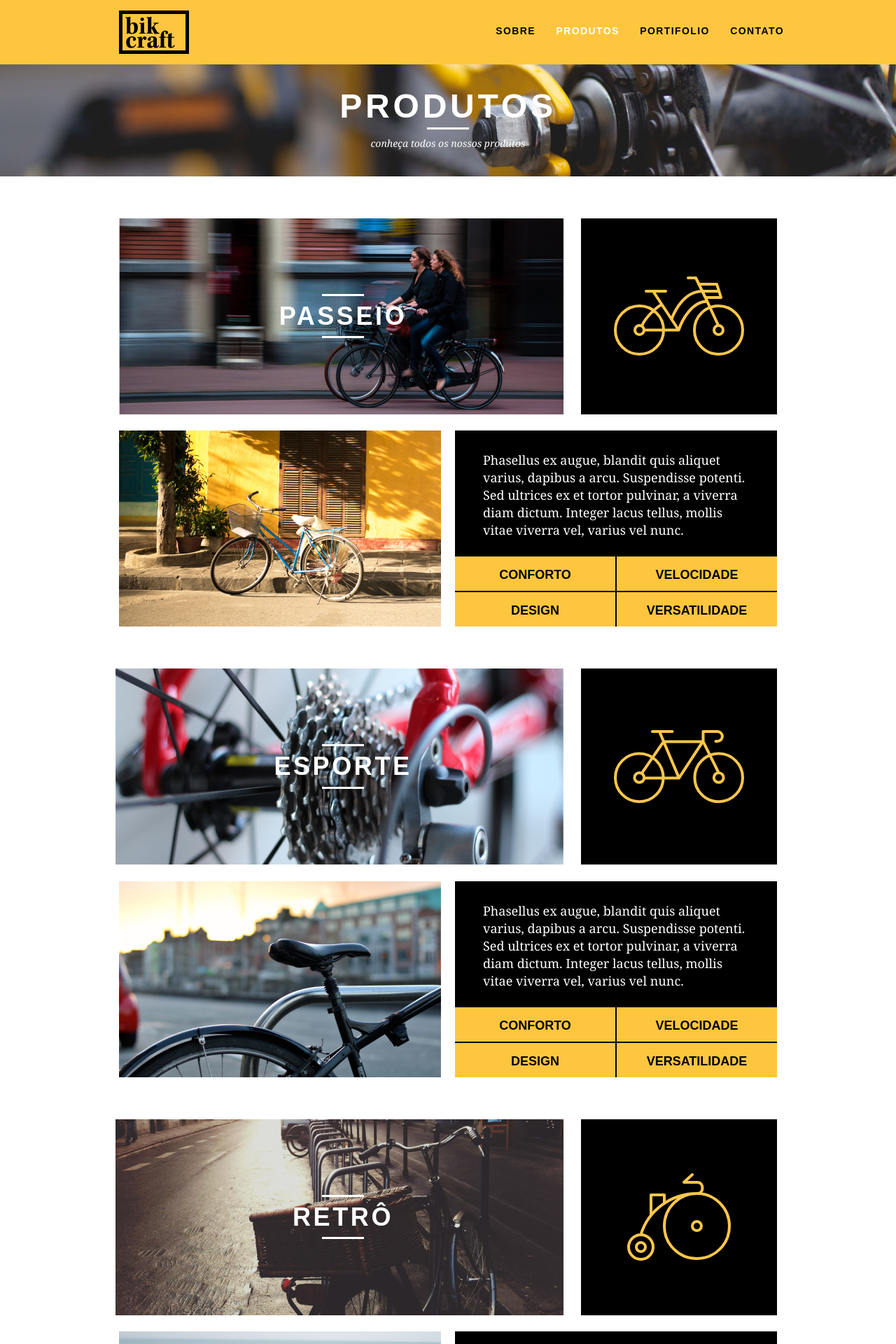
After one commit to rafaelhbastos/bikcraft, a PHP site: page /produtos.html in a window 1280 px wide. The commit adds this page. Shown: the top 1920 px of the page at 70% size. Run offline with PHP 8.4, Linux system fonts and the light colour scheme.

Commit message:
firt part of produtcts page

```diff
--- a/CSS/style.css
+++ b/CSS/style.css
@@ -62,7 +62,6 @@ img {
   padding-top: 40px;
   text-align: center;
   margin-top: 92px;
-  background-size: cover;
 }
 
 .introducao_rest h1 {
@@ -70,7 +69,7 @@ img {
   font-weight: bold;
   text-transform: uppercase;
   letter-spacing: 0.1em;
-  font-size: 36px;
+  font-size: 48px;
   line-height: 40px;
 }
 .introducao_rest h1:after {
@@ -322,6 +321,7 @@ img {
   color: white;
   background: black;
   text-align: left;
+  margin-top: -20px;
 }
 
 .footer .subtitulo {
--- /dev/null
+++ b/CSS/styleprodutos.css
@@ -0,0 +1,92 @@
+/* ------------------- BG ------------------- */
+
+.introdução_produtos {
+  background: url("../img/fotos/bg-produto.jpg") no-repeat center;
+  background-size: cover;
+}
+
+/* ------------------- Produto ------------------- */
+
+.produto_item {
+  padding-top: 60px;
+}
+
+.img_maior img {
+  margin-left: -5px;
+}
+
+.produto_item h2 {
+  font-size: 36px;
+  color: white;
+  text-transform: uppercase;
+  letter-spacing: 0.1em;
+  font-weight: bold;
+  position: relative;
+  top: -180px;
+  text-align: center;
+  margin-bottom: -56px;
+}
+
+.produto_item h2:before,
+.produto_item h2::after {
+  content: "";
+  display: block;
+  width: 60px;
+  height: 3px;
+  background: white;
+  margin: 8px auto;
+}
+
+.produto_icone {
+  background: black;
+  padding: 70px 0;
+}
+.produto_icone img {
+  margin: 0 auto;
+}
+
+.produto_info {
+  background: black;
+}
+
+.produto_info p {
+  color: white;
+  font-size: 18px;
+  line-height: 25px;
+  height: 180px;
+  padding: 30px 40px;
+}
+
+.produto_info ul li {
+  background: #fec63e;
+  text-transform: uppercase;
+  font-size: 18px;
+  font-weight: bold;
+  line-height: 20px;
+  float: left;
+  text-align: center;
+  width: 229px;
+  height: 49px;
+  padding-top: 16px;
+}
+
+.produto_info ul li:nth-child(1) {
+  margin-bottom: 2px;
+}
+.produto_info ul li:nth-child(2) {
+  margin-bottom: 2px;
+}
+
+.produto_info ul li:nth-child(even) {
+  margin-left: 2px;
+}
+
+/* ------------------- Orçamento ------------------- */
+
+.orcamento .subtitulo {
+  color: #fec63e;
+}
+
+.orcamento .subtitulo:after {
+  background-color: #fec63e;
+}
--- a/index.html
+++ b/index.html
@@ -75,7 +75,7 @@
         <h2 class="subtitulo">Portifólio</h2>
         <ul class="lista_portifolio">
           <li class="grid-8"><img src="img/fotos/retro-home.jpg" alt="Retro Portifólio"></li>
-          <li class="grid-8"><img src="img/fotos/passeio2-port.jpg" alt="Passeio Portifólio"></li>
+          <li class="grid-8"><img src="img/fotos/passeio-home.jpg" alt="Passeio Portifólio"></li>
           <li class="grid-16"><img src="img/fotos/esporte-home.jpg" alt="Esporte Portifólio"></li>
         </ul>
 
--- /dev/null
+++ b/produtos.html
@@ -0,0 +1,181 @@
+<!DOCTYPE html>
+<html lang="pt-br">
+  <head>
+    <meta charset="utf-8">
+    <link rel="stylesheet" href="CSS/normalize.css">
+    <link rel="stylesheet" href="CSS/reset.css">
+    <link rel="stylesheet" href="CSS/grid.css">
+    <link rel="stylesheet" href="CSS/style.css">
+    <link rel="stylesheet" href="CSS/styleprodutos.css">
+  </head>
+
+  <body>
+    <header class="header">
+      <div class="container">
+        <a href="index.html" class="grid-4">
+          <img src="img/logo/bikcraft.svg" alt="bikecraft">
+        </a>
+        <nav class="header_menu" class="grid-12">
+          <ul>
+            <li><a href="sobre.html">Sobre</a></li>
+            <li><a href="produtos.html" class="menu_ativo">Produtos</a></li>
+            <li><a href="portifolio.html">Portifolio</a></li>
+            <li><a href="contato.html">Contato</a></li>
+          </ul>
+        </nav>
+      </div>
+    </header>
+
+    <section class="introducao_rest introdução_produtos ">
+      <div class="container">
+        <h1>Produtos</h1>
+        <p>conheça todos os nossos produtos</p>
+      </div>
+    </section>
+
+    <section class="container produto_item">
+      <div class="grid-11 img_maior">
+        <img src="img/fotos/passeio1-prod.jpg" alt="bikcraf passeio 2">
+        <h2>Passeio</h2>
+      </div>
+
+      <div class="grid-5 produto_icone">
+        <img src="img/icones/passeio.svg" alt="icone passeio">
+      </div>
+
+      <div class="grid-8">
+        <img src="img/fotos/passeio2-prod.jpg" alt="bikcraf passeio 2">
+      </div>
+
+      <div class="grid-8 produto_info">
+        <p>Phasellus ex augue, blandit quis aliquet varius, dapibus a arcu. Suspendisse potenti. Sed ultrices ex et tortor pulvinar, a viverra diam dictum. Integer lacus tellus, mollis vitae viverra vel, varius vel nunc.</p>
+        <ul>
+          <li>Conforto</li>
+          <li>Velocidade</li>
+          <li>Design</li>
+          <li>Versatilidade</li>
+        </ul>
+      </div>
+    </section>
+
+    <section class="container produto_item">
+      <div class="grid-11 img_maior">
+        <img src="img/fotos/esporte1-prod.jpg" alt="bikcraf esporte 2">
+        <h2>esporte</h2>
+      </div>
+
+      <div class="grid-5 produto_icone">
+        <img src="img/icones/esporte.svg" alt="icone esporte">
+      </div>
+
+      <div class="grid-8">
+        <img src="img/fotos/esporte2-prod.jpg" alt="bikcraf esporte 2">
+      </div>
+
+      <div class="grid-8 produto_info">
+        <p>Phasellus ex augue, blandit quis aliquet varius, dapibus a arcu. Suspendisse potenti. Sed ultrices ex et tortor pulvinar, a viverra diam dictum. Integer lacus tellus, mollis vitae viverra vel, varius vel nunc.</p>
+        <ul>
+          <li>Conforto</li>
+          <li>Velocidade</li>
+          <li>Design</li>
+          <li>Versatilidade</li>
+        </ul>
+      </div>
+    </section>
+
+    <section class="container produto_item">
+      <div class="grid-11 img_maior">
+        <img src="img/fotos/retro1-prod.jpg" alt="bikcraf retro 2">
+        <h2>retrô</h2>
+      </div>
+
+      <div class="grid-5 produto_icone">
+        <img src="img/icones/retro.svg" alt="icone retro">
+      </div>
+
+      <div class="grid-8">
+        <img src="img/fotos/retro2-prod.jpg" alt="bikcraf retro 2">
+      </div>
+
+      <div class="grid-8 produto_info">
+        <p>Phasellus ex augue, blandit quis aliquet varius, dapibus a arcu. Suspendisse potenti. Sed ultrices ex et tortor pulvinar, a viverra diam dictum. Integer lacus tellus, mollis vitae viverra vel, varius vel nunc.</p>
+        <ul>
+          <li>Conforto</li>
+          <li>Velocidade</li>
+          <li>Design</li>
+          <li>Versatilidade</li>
+        </ul>
+      </div>
+    </section>
+
+    <section class="orcamento">
+      <div class="container">
+        <h2 class="subtitulo">Orçamento</h2>
+        <form id="form_orcamento">
+          <label for="nome">Nome</label>
+          <input type="text" id="nome">
+          <label for="email">E-mail</label>
+          <input type="text" id="email">
+          <label for="telefone">Telefone</label>
+          <input type="text" id="telefone">
+          <label for="espec">Especificações</label>
+          <textarea id="espec"></textarea>
+          <button type="submit">Enviar</button>
+        </form>
+        <div class="orcamentos_dados">
+          <h3>dados</h3>
+          <span>+55 21 99999-9999</span>
+          <span>contato@bikcraft.com</span>
+          <h3>monte a usa bikcraft</h3>
+          <p>Escolha as especificações</p>
+
+        </div>
+      </div>
+    </section>
+
+    <section class="quebra">
+      <div class="container">
+        <blockquote class="quote-externo">
+          <p>“o verdadeiro segredo da felicidade está em ter um genuíno interesse por todos os detalhes da vida cotidiana”</p>
+          <cite>WILLIAM MORRIS</cite>
+        </blockquote>
+      </div>
+    </section>
+
+      <footer>
+        <div class="footer footer_sobre">
+          <div class="container">
+            <div class="grid-8 footer_historia">
+              <h3 class="subtitulo">nossa história</h3>
+              <p>O Lorem Ipsum é um texto modelo da indústria tipográfica e de impressão.O Lorem Ipsum é um texto modelo da indústria tipográfica e de impressão.</p>
+            </div>
+            <div class="grid-4 footer_contato">
+              <h3 class="subtitulo">contato</h3>
+                <ul>
+                  <li>- +55 21 99999-9999</li>
+                  <li>- contato@bikcraf.com</li>
+                  <li>- Rio de Janeiro - RJ</li>
+               </ul>
+            </div>
+            <div class="grid-4 footer_redes">
+              <h3 class="subtitulo">redes sociais</h3>
+                <ul>
+                  <li><a href="http://facebook.com" target="_blank"><img src="img/sociais/facebook.svg" alt=""></a></li>
+                  <li><a href="http://instagram.com" target="_blank"><img src="img/sociais/instagram.svg" alt=""></a></li>
+                  <li><a href="http://twitter.com" target="_blank"><img src="img/sociais/twitter.svg" alt=""></a></li>
+               </ul>
+            </div>
+          </div>
+        </div>
+        <div class="copy">
+          <div class="container ">
+            <p class="grid-16">
+              Bikcraft 2015 -  Alguns direitos reservados
+            </p>
+         </div>
+        </div>
+      </footer>
+
+  </body>
+
+</html>
```
Also changed, not shown: img/fotos/bg-produto.jpg (added), img/fotos/esporte1-prod.jpg (renamed from img/fotos/esporte1-port.jpg), img/fotos/esporte2-prod.jpg (renamed from img/fotos/esporte2-port.jpg), img/fotos/passeio1-prod.jpg (renamed from img/fotos/passeio1-port.jpg), img/fotos/passeio2-prod.jpg (renamed from img/fotos/passeio2-port.jpg), img/fotos/retro1-prod.jpg (renamed from img/fotos/retro1-port.jpg), img/fotos/retro2-prod.jpg (renamed from img/fotos/retro2-port.jpg).
